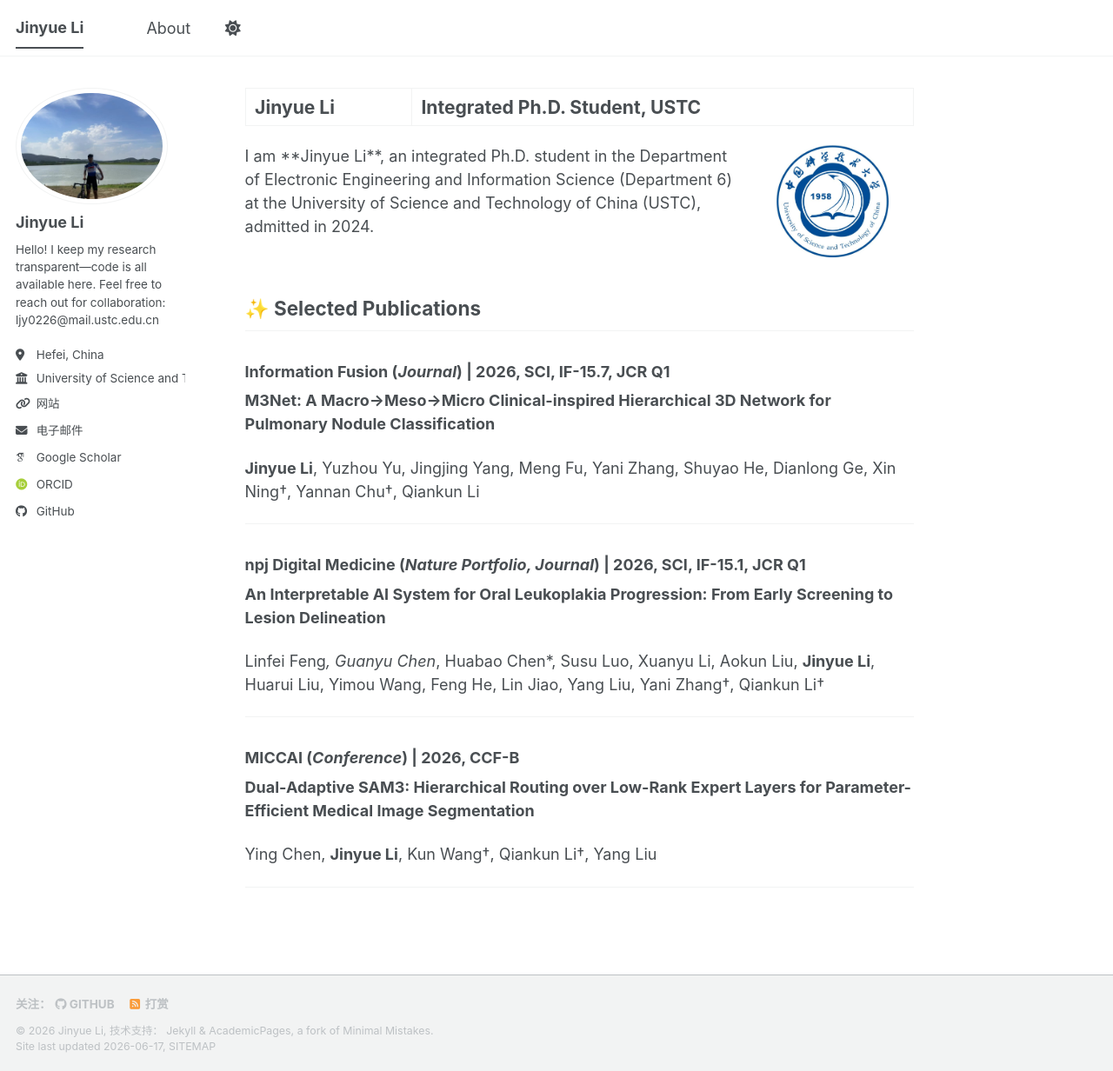
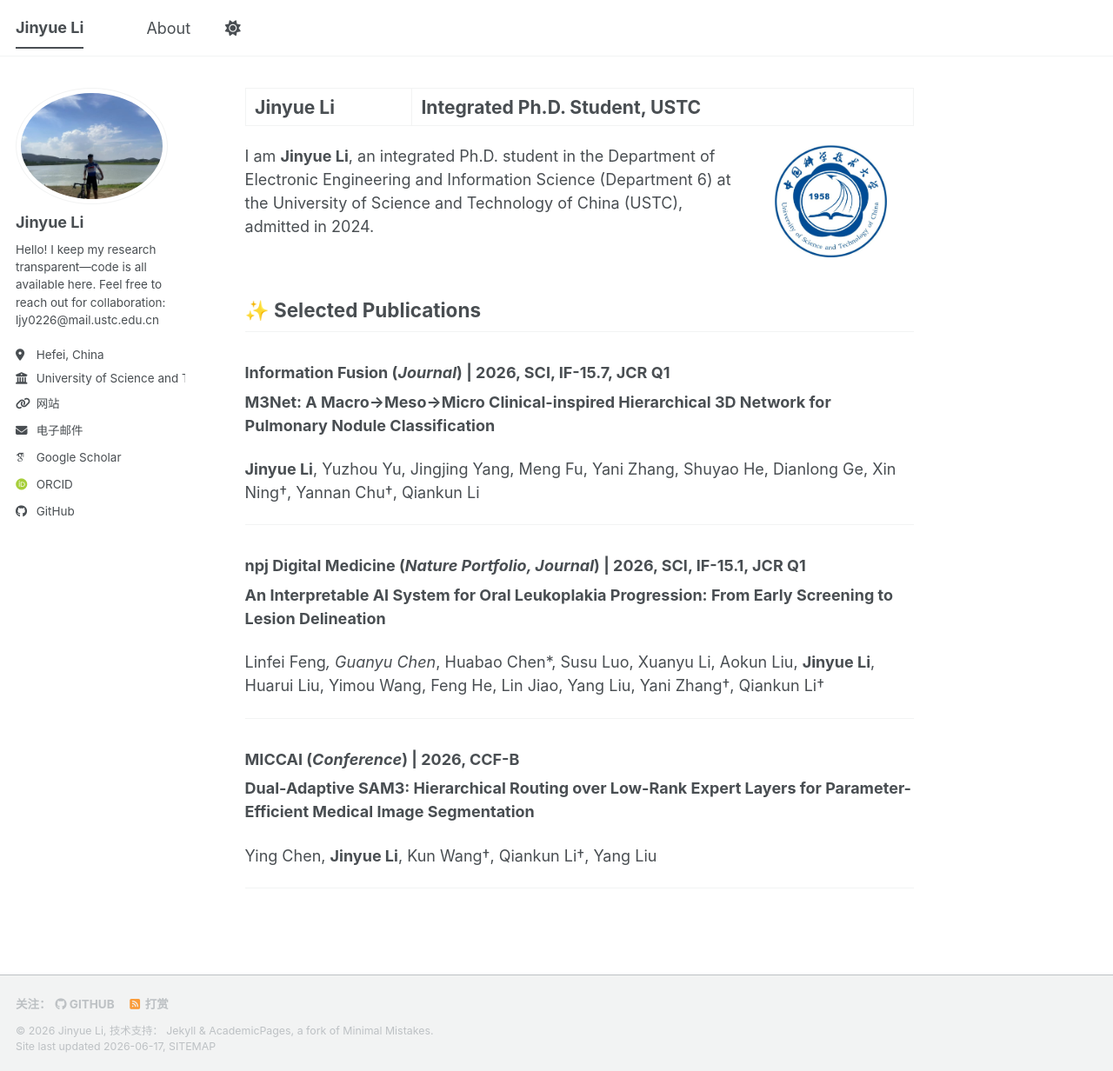
Before and after one commit to jylEcho/jylEcho.github.io, a Jekyll site: the page built from _pages/about.md, in a window 1280 px wide and 1232 px high. Shown: the whole window at 87% size. Built offline with Jekyll 4.4.1, drawn with Linux system fonts in a browser that asks for light colours; some web fonts are replaced; a script bundle is joined from its source files by our own code; library files that are not in the unit come from our copies.

Commit message:
Update about.md

```diff
--- a/_pages/about.md
+++ b/_pages/about.md
@@ -9,14 +9,19 @@ redirect_from:
 
 <div style="display:flex; align-items:flex-start;">
 
-<div style="flex:3; padding-right:20px;">
+<div style="flex:3;">
 
-I am **Jinyue Li**, an integrated Ph.D. student in the Department of Electronic Engineering and Information Science (Department 6) at the University of Science and Technology of China (USTC), admitted in 2024.
+<p>
+I am <strong>Jinyue Li</strong>, an integrated Ph.D. student in the
+Department of Electronic Engineering and Information Science
+(Department 6) at the University of Science and Technology of China
+(USTC), admitted in 2024.
+</p>
 
 </div>
 
 <div style="flex:1; text-align:center;">
-  <img src="/JPG/ustc.jpg" width="130">
+<img src="/JPG/ustc.jpg" width="130">
 </div>
 
 </div>
```
